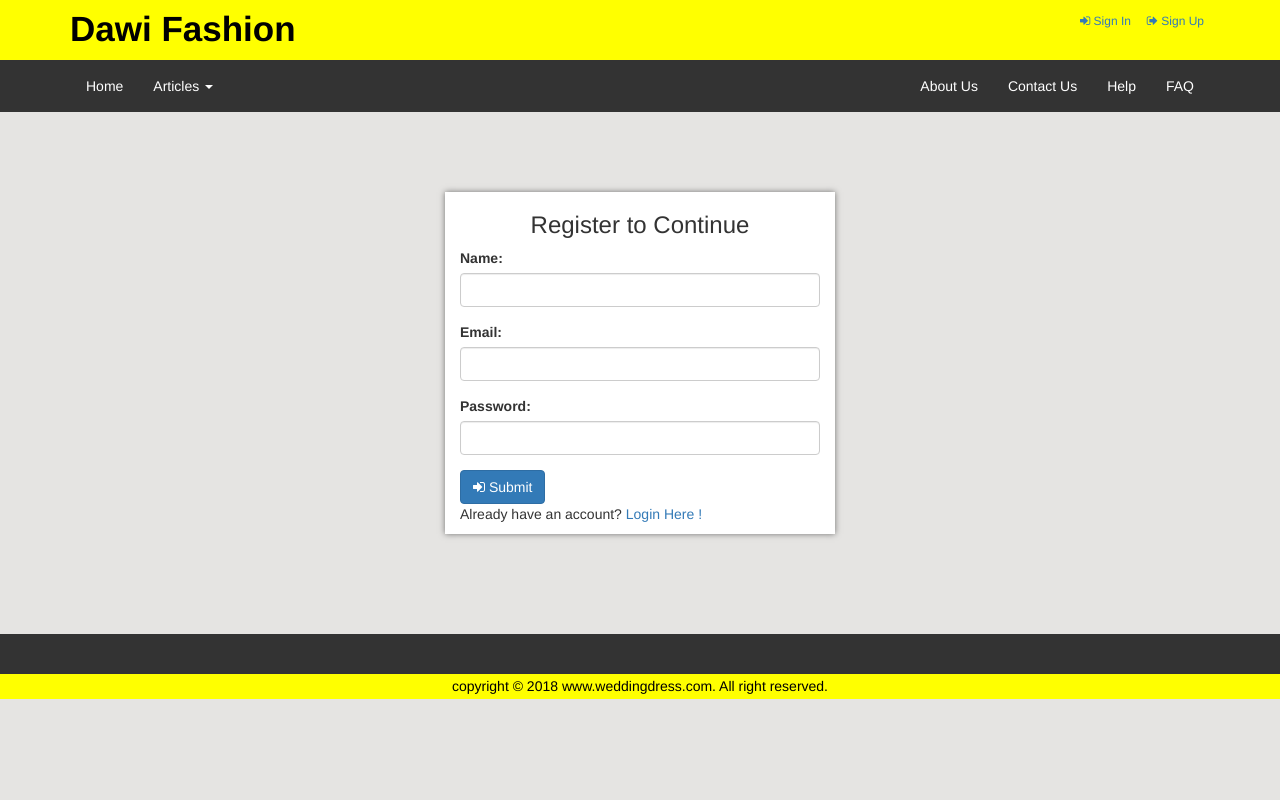
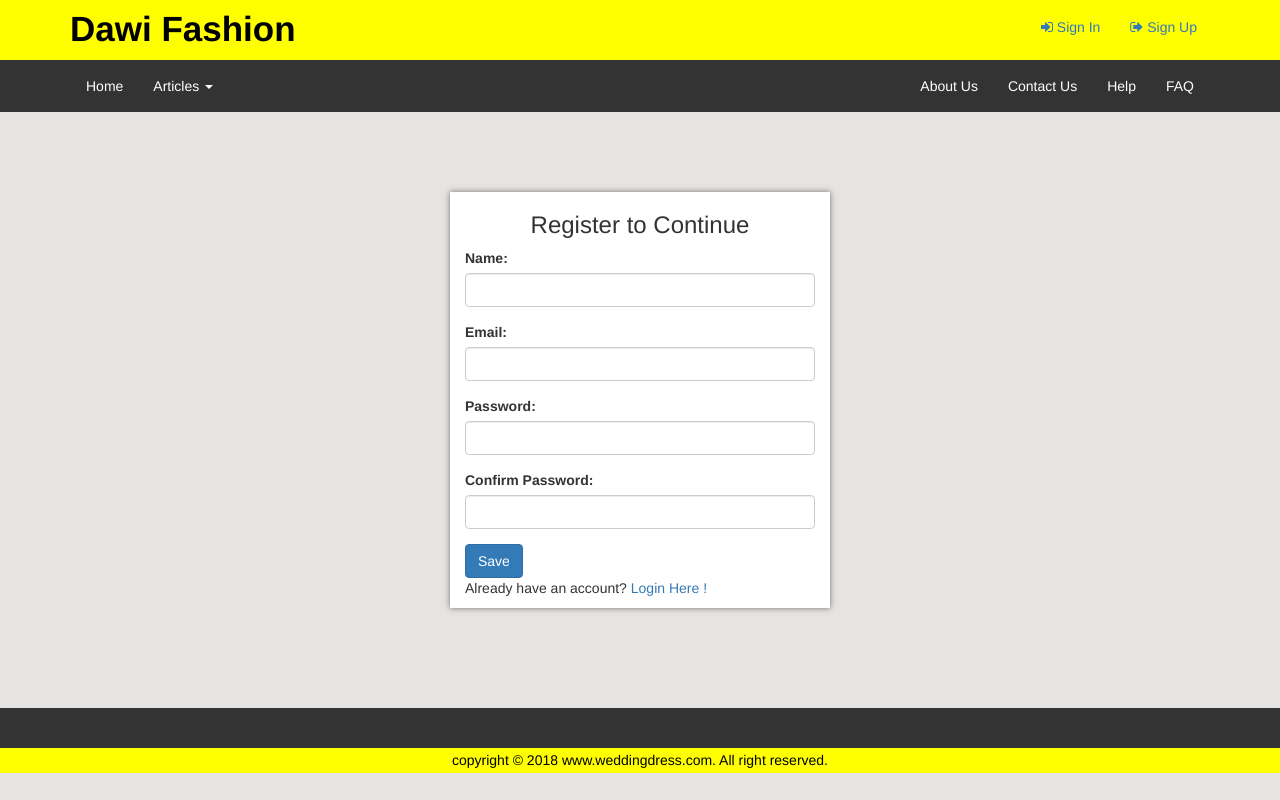
Before and after one commit to kyawminhtwe107/wedding-dress, a PHP site: page /register.php in a window 1280 px wide. Run offline with PHP 8.4, Linux system fonts and the light colour scheme.

Commit message:
update some file and link

```diff
--- a/include/member.php
+++ b/include/member.php
@@ -65,5 +65,88 @@
 				}
 			}
 	// @@@@@@@@@@@ /Login @@@@@@@@@ \\
+
+
+	// @@@@@@@@@@@ Register @@@@@@@@@ \\
+			function register($member)
+			{
+				global $dbcon;
+
+				$name = $member['name'];
+				$email = $member['email'];
+				$pass = $member['pass'];
+				$cpass = $member['cpass'];
+
+				$_SESSION['name'] = $name;
+				$_SESSION['email'] = $email;
+
+				if($name == "" || $name == NULL)
+				{
+					$_SESSION['error'] = 'Name is require !!!';
+					header('location: register.php');
+					exit();
+				}
+
+				if($email == "" || $email == NULL)
+				{
+					$_SESSION['error'] = 'Email is require !!!';
+					header('location: register.php');
+					exit();
+				}
+
+				if($pass == "" || $pass == NULL && $cpass == "" || $cpass == NULL)
+				{
+					$_SESSION['error'] = 'Password is require !!!';
+					header('location: register.php');
+					exit();
+				}
+
+				if($pass != $cpass)
+				{
+					$_SESSION['error'] = 'Password Did not match';
+					header('location: register.php');
+					exit();
+				}
+				else
+				{
+					$pass = md5($pass);
+
+					$sele = "SELECT * FROM users WHERE email = '$email' ";
+
+					$quar = mysqli_query($dbcon, $sele);
+
+					$row =  mysqli_num_rows($quar);
+
+					if($row > 0)
+					{
+						$_SESSION['error'] = 'Your Email is Already Registed !';
+						header('location: register.php');
+						exit();
+					}
+					else
+					{
+						$add = "INSERT INTO users (id,name,email,password) VALUES ('','$name','$email','$pass') ";
+
+						$qu = mysqli_query($dbcon,$add);
+
+						if(!$qu)
+						{
+							$_SESSION['error'] = die(mysqli_error($qu));
+							header('location: register.php');
+						}
+						else
+						{
+							$_SESSION['success'] = 'Successfully Registed !';
+
+							if($_SESSION['user_id'])
+							{
+								$_SESSION['user_id'] = mysqli_insert_id($qu);
+							}
+							header('location: index.php');
+						}
+					}
+				}
+			}
+	// @@@@@@@@@@@ /Register @@@@@@@@@ \\
 		}
 ?>
--- a/index.php
+++ b/index.php
@@ -58,7 +58,7 @@
               <img src="img/slide4.jpg" alt="">
           </div>
       </div>
-
+      <?php include('partials/status.php'); ?>
       <!-- Controls -->
       <a class="left carousel-control" href="#carousel-example-generic" role="button" data-slide="prev">
           <span class="glyphicon glyphicon-chevron-left" aria-hidden="true"></span>
--- a/partials/header.php
+++ b/partials/header.php
@@ -2,10 +2,24 @@
   <div class="row header">
     <div class="container">
       <h2 class="pull-left">Dawi Fashion</h2>
+
+      <?php if(@$_SESSION['user_id']){ ?>
       <ul class="pull-right">
-        <a href="login.php" class="btn btn-xs "><li><span class="fa fa-sign-in"></span> Sign In</li></a>
-        <a href="register.php" class="btn btn-xs"><li><span class="fa fa-sign-out"></span> Sign Up</li></a>
+        <li class="dropdown">
+          <a href="#" class="dropdown-toggle btn btn-md" data-toggle="dropdown">Profile <span class="caret"></span></a>
+          <ul class="dropdown-menu">
+            <li><a href="#">Profile</a></li>
+            <li><a href="#">Change Password</a></li>
+            <li><a href="logout.php">Logout</a></li>
+          </ul>
+        </li>
       </ul>
+      <?php }else{ ?>
+      <ul class="pull-right">
+        <a href="login.php" class="btn btn-md "><li><span class="fa fa-sign-in"></span> Sign In</li></a>
+        <a href="register.php" class="btn btn-md "><li><span class="fa fa-sign-out"></span> Sign Up</li></a>
+      </ul>
+      <?php } ?>
     </div>
   </div>
   <div class="container">
@@ -14,7 +28,7 @@
       <nav class="navbar" style="margin-bottom: 0px;">
         <div class="container-fluid">
           <div class="navbar-header">
-            <button type="button" class="navbar-toggle collapsed" data-toggle="collapse" data-target="#navbar" aria-expanded="false" aria-controls="navbar" style="border: 1px solid white;">
+            <button type="button" class="navbar-toggle collapsed pull-left" data-toggle="collapse" data-target="#navbar" aria-expanded="false" aria-controls="navbar" style="border: 1px solid white;" >
               <span class="sr-only" >Toggle navigation</span>
               <span class="icon-bar" style="background: white;"></span>
               <span class="icon-bar" style="background: white;"></span>
--- a/register.php
+++ b/register.php
@@ -1,3 +1,23 @@
+<?php
+  include('include/member.php');
+  if(@$_POST['submit'])
+  {
+    $name = $_POST['name'];
+    $email = $_POST['email'];
+    $pass = $_POST['pass'];
+    $cpass = $_POST['cpass'];
+
+    $info =array(
+      'name' => $name,
+      'email' => $email,
+      'pass' => $pass,
+      'cpass' => $cpass,
+    );
+    $member = new member($dbcon);
+
+    $member->register($info);
+  }
+?>
 <!DOCTYPE html>
 <html lang="en">
   <head>
@@ -31,26 +51,32 @@
     <div class="container">
 
       <div class="row">
+        <div class="container">
           <div class="col-md-4 col-md-offset-4 login-box">
             <h3 class="text-center">Register to Continue</h3>
-          <form action="">
+              <form action="" method="POST">
                 <div class="form-group">
                   <label for="name">Name:</label>
-              <input type="name" class="form-control" id="name">
+                  <input type="name" name="name" class="form-control" id="name">
                 </div>
                 <div class="form-group">
                   <label for="email">Email:</label>
-              <input type="email" class="form-control" id="email">
+                  <input type="email" name="email" class="form-control" id="email">
                 </div>
                 <div class="form-group">
                   <label for="pwd">Password:</label>
-              <input type="password" class="form-control" id="pwd">
+                  <input type="password" name="pass" class="form-control" id="pwd">
                 </div>
-            <button type="submit" class="btn btn-primary"> <i class="fa fa-sign-in"></i> Submit</button>
+                <div class="form-group">
+                  <label for="pwd2">Confirm Password:</label>
+                  <input type="password" name="cpass" class="form-control" id="pwd2">
+                </div>
+                <input type="submit" name="submit" class="btn btn-primary" value="Save">
                 <p>
                   Already have an account? <a href="login.php">Login Here !</a>
                 </p>
               </form>
+          </div>
         </div>
       </div>
 
```
Also changed, not shown: database/users.sql (+5 -3 lines), logout.php (added, +7 -0 lines), update_note/readme.md (added). Lines whose indentation alone changed are shown as unchanged.
